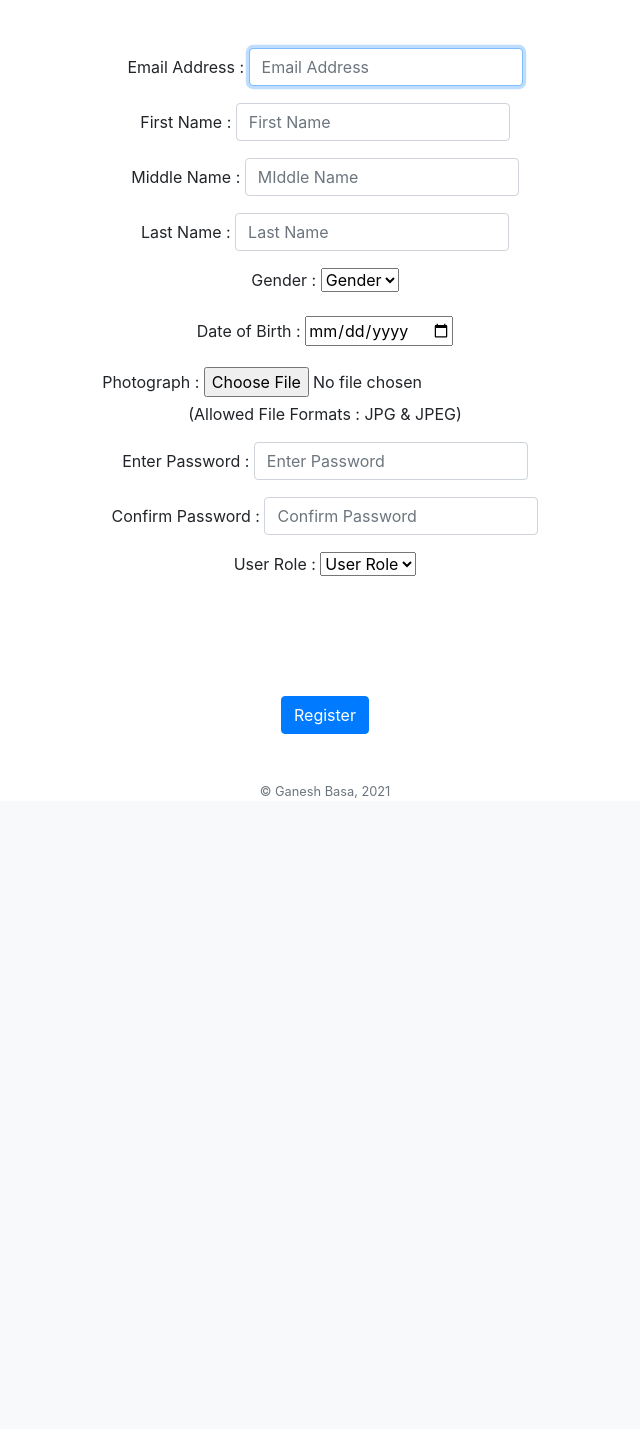
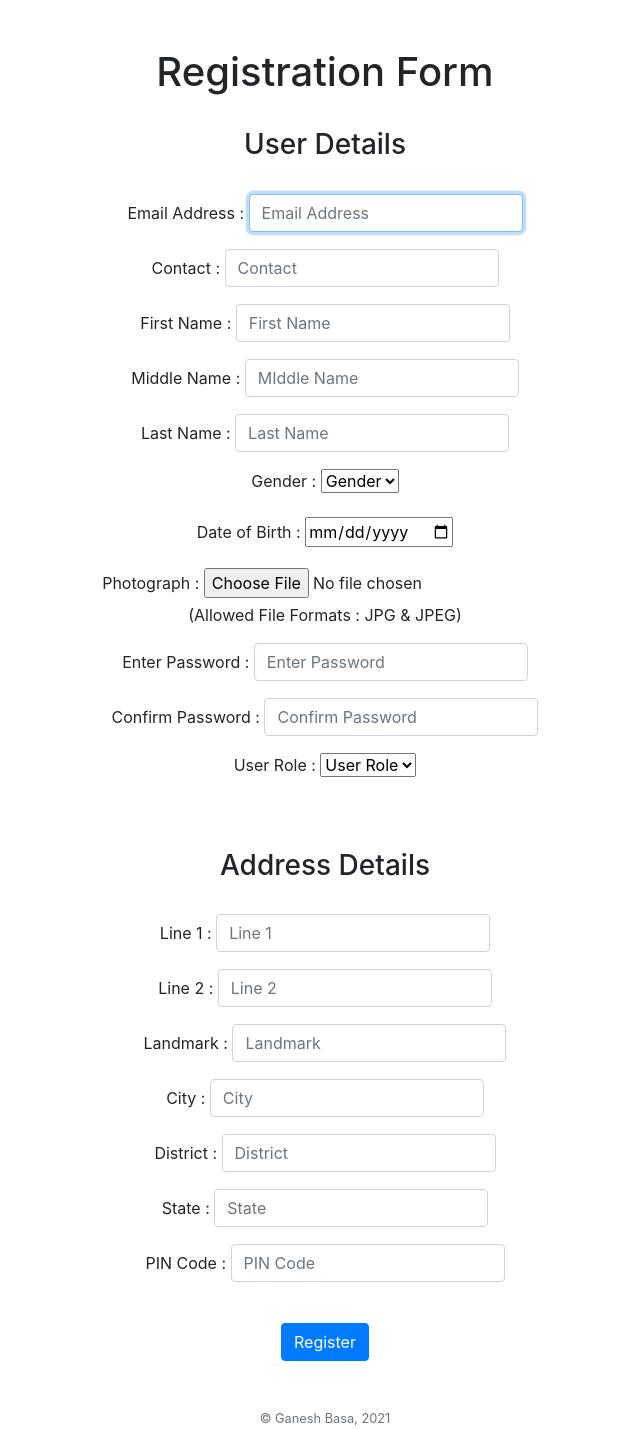
Before and after one commit to GaneshBasa/OES, a Flask app: page /register in a window 1280 px wide. Shown: the part 79-1508 px from the top of the page, without its empty margins (315-955 px from the left). Before the commit the page ends 877 px from the top, so only its background shows below. Run offline with Flask 2, Linux system fonts and the light colour scheme; some libraries are stand-ins or nearby versions.

Commit message:
Completed '/register'

```diff
--- a/app.py
+++ b/app.py
@@ -109,7 +109,7 @@ def logout():
 	return redirect("/")
 
 
-# Register 1
+# Register
 @app.route("/register", methods=["GET", "POST"])
 def register():
 	"""Register user"""
@@ -135,92 +135,55 @@ def register():
 		if len(rows) != 0:
 			return apology("email is already taken")
 
-		# Ensure Required Details were submitted
-		details = ['first_name', 'middle_name', 'last_name', 'password', 'confirmation']
-		for detail in details:
+		# Ensure Required User Details were submitted
+		user_details = ['contact', 'first_name', 'middle_name', 'last_name', 'gender', 'dob', 'password', 'confirmation', 'role']
+		for user_detail in user_details:
 			# Ensure Detail was submitted
-			if not request.form.get(detail):
-				return apology(f"missing {detail}")
+			if not request.form.get(user_detail):
+				return apology(f"missing {user_detail}")
 
+		# Ensure Required Address Details were submitted
+		address_details = ['line_1', 'city', 'district', 'state', 'pin']
+		for address_detail in address_details:
+			# Ensure Detail was submitted
+			if not request.form.get(address_detail):
+				return apology(f"missing {address_detail}")
+
+		# Match passwords for confirmation
 		form_password = request.form.get("password")
 		form_confirm = request.form.get("confirmation")
-
-		# Match passwords for confirmation
 		if form_password != form_confirm:
 			return apology("passwords don't match")
 
-		# Insert user into database & Remember which user has logged in
+		# Insert required address details into database
+		address_id = db.execute(
+			f"INSERT INTO addresses ({', '.join(address_details)}) VALUES ({'?, ' * (len(address_details) - 1)}?)",
+			request.form.get("line_1"),
+			request.form.get("city"),
+			request.form.get("district"),
+			request.form.get("state"),
+			request.form.get("pin")
+		)
+
+		# Add nullable addresss details into database
+		if request.form.get('line_2'):
+			db.execute("UPDATE addresses SET line_2 = ? WHERE id = ?", request.form.get('line_2'), address_id)
+		if request.form.get('landmark'):
+			db.execute("UPDATE addresses SET landmark = ? WHERE id = ?", request.form.get('landmark'), address_id)
+
+		# Insert user details into database & log the user in
 		session["user_id"] = db.execute(
-			"INSERT INTO users (email, hash, role, first_name, middle_name, last_name, gender, dob, registered) VALUES (?, ?, ?, ?, ?, ?, ?, ?, datetime('now'))",
+			f"INSERT INTO users (email, contact, hash, role, first_name, middle_name, last_name, gender, dob, registered, address_id) VALUES (?, ?, ?, ?, ?, ?, ?, ?, ?, datetime('now'), ?)",
 			form_email,
+			request.form.get("contact"),
 			generate_password_hash(form_password),
 			request.form.get("role"),
 			request.form.get("first_name"),
 			request.form.get("middle_name"),
 			request.form.get("last_name"),
 			request.form.get("gender"),
-			request.form.get("dob")
-			)
-
-		# Save photo uploaded by user
-		photo = request.files['photo']
-		photo.save(os.path.join(profile_images_folder, secure_filename(str(session['user_id']) + '.jpg')))
-
-		# Redirect user to Register 2
-		return redirect("/address_save")
-
-	# User reached route via GET (as by clicking a link or via redirect)
-	else:
-		return render_template("register.html", roles = roles)
-
-
-# Register 2
-@app.route("/address_save", methods=["GET", "POST"])
-def address_save():
-	"""Save Address"""
-
-	# User reached route via POST (as by submitting a form via POST)
-	if request.method == "POST":
-		# TODO
-
-		# Ensure email was submitted
-		if not request.form.get("email"):
-			return apology("missing email")
-
-		form_email = request.form.get("email")
-
-		# Query database for email
-		rows = db.execute("SELECT * FROM users WHERE email = ?", form_email)
-
-		# Ensure email is not already taken
-		if len(rows) != 0:
-			return apology("email is already taken")
-
-		# Ensure Required Details were submitted
-		details = ['first_name', 'middle_name', 'last_name', 'password', 'confirmation']
-		for detail in details:
-			# Ensure Detail was submitted
-			if not request.form.get(detail):
-				return apology(f"missing {detail}")
-
-		form_password = request.form.get("password")
-		form_confirm = request.form.get("confirmation")
-
-		# Match passwords for confirmation
-		if form_password != form_confirm:
-			return apology("passwords don't match")
-
-		# Insert user into database & Remember which user has logged in
-		session["user_id"] = db.execute(
-			"INSERT INTO users (email, hash, role, first_name, middle_name, last_name, gender, dob, registered) VALUES (?, ?, ?, ?, ?, ?, ?, ?, datetime('now'))",
-			form_email,
-			generate_password_hash(form_password),
-			request.form.get("role"),
-			request.form.get("first_name"),
-			request.form.get("middle_name"),
-			request.form.get("last_name"),
-			request.form.get("gender"),
-			request.form.get("dob")
+			request.form.get("dob"),
+			address_id
 			)
 
 		# Save photo uploaded by user
@@ -232,7 +195,7 @@ def address_save():
 
 	# User reached route via GET (as by clicking a link or via redirect)
 	else:
-		return render_template("address_save.html")
+		return render_template("register.html", roles = roles)
 
 
 # Profile
--- a/templates/register.html
+++ b/templates/register.html
@@ -5,11 +5,25 @@
 {% endblock %}
 
 {% block main %}
+<!-- Registration Form -->
+<h1>Registration Form</h1>
+<br>
+
 <form action="/register" method="post" enctype="multipart/form-data">
+    <!-- User Details -->
+    <h3>User Details</h3>
+    <br>
+
     <!-- Email -->
     <div class="form-group">
         <label class="form-label" for="email">Email Address : </label>
         <input class="form-control" name="email" placeholder="Email Address" type="email" required autofocus>
+    </div>
+
+    <!-- Contact -->
+    <div class="form-group">
+        <label class="form-label" for="contact">Contact : </label>
+        <input class="form-control" name="contact" placeholder="Contact" type="tel" required>
     </div>
 
     <!-- First Name -->
@@ -77,7 +91,55 @@
         </select>
     </div>
 
-    <br> <br> <br> <br>
+    <br> <br>
+
+    <!-- Address Details -->
+    <h3>Address Details</h3>
+    <br>
+
+    <!-- Line 1 -->
+    <div class="form-group">
+        <label class="form-label" for="line_1">Line 1 : </label>
+        <input class="form-control" name="line_1" placeholder="Line 1" type="text" required autofocus>
+    </div>
+
+    <!-- Line 2 -->
+    <div class="form-group">
+        <label class="form-label" for="line_2">Line 2 : </label>
+        <input class="form-control" name="line_2" placeholder="Line 2" type="text">
+    </div>
+
+    <!-- Landmark -->
+    <div class="form-group">
+        <label class="form-label" for="landmark">Landmark : </label>
+        <input class="form-control" name="landmark" placeholder="Landmark" type="text">
+    </div>
+
+    <!-- City -->
+    <div class="form-group">
+        <label class="form-label" for="city">City : </label>
+        <input class="form-control" name="city" placeholder="City" type="text" required>
+    </div>
+
+    <!-- District -->
+    <div class="form-group">
+        <label class="form-label" for="district">District : </label>
+        <input class="form-control" name="district" placeholder="District" type="text" required>
+    </div>
+
+    <!-- State -->
+    <div class="form-group">
+        <label class="form-label" for="state">State : </label>
+        <input class="form-control" name="state" placeholder="State" type="text" required>
+    </div>
+
+    <!-- PIN Code -->
+    <div class="form-group">
+        <label class="form-label" for="pin">PIN Code : </label>
+        <input class="form-control" name="pin" placeholder="PIN Code" type="text" required>
+    </div>
+
+    <br>
 
     <!-- Submit Button -->
     <button class="btn btn-primary" type="submit">Register</button>
```
Also changed, not shown: templates/address_save.html (deleted, +0 -56 lines).
